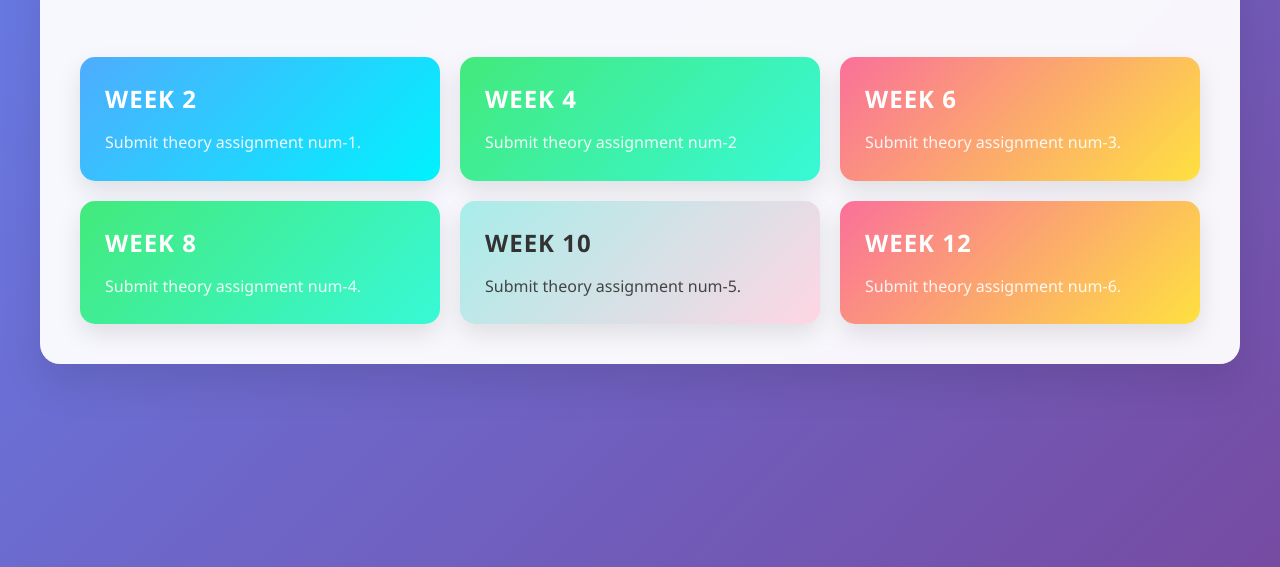
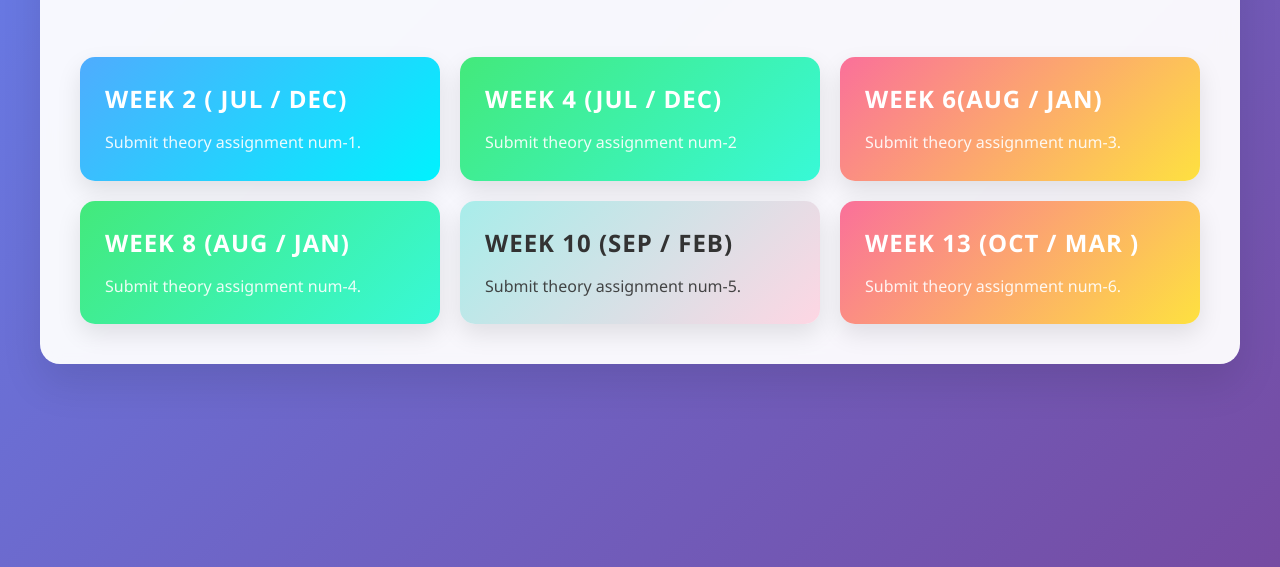
Before and after one commit to RMS-Sof/submission-guidelines, a plain HTML site: page index.html in a window 1280 px wide. Shown: the part 233-800 px from the top of the page. Drawn offline with Linux system fonts and the light colour scheme.

Commit message:
Update index.html

```diff
--- a/index.html
+++ b/index.html
@@ -3,7 +3,7 @@
 <head>
     <meta charset="UTF-8">
     <meta name="viewport" content="width=device-width, initial-scale=1.0">
-    <title>Submission Guidelines</title>
+    <title>Submission Timelines</title>
     <style>
         * {
             margin: 0;
@@ -278,7 +278,7 @@
 <body>
     <div class="container">
         <div class="header">
-            <h1>Submission Guidelines for Subjects</h1>
+            <h1>Submission Timelines for Subjects</h1>
             <p>By Prof. Rahul M. Samant</p>
         </div>
 
@@ -290,27 +290,27 @@
         <div id="theory" class="tab-content active">
             <div class="tiles-grid">
                 <div class="tile">
-                    <h3>Week 2</h3>
+                    <h3>Week 2 ( Jul / Dec)</h3>
                     <p>Submit theory assignment num-1.</p>
                 </div>
                 <div class="tile">
-                    <h3>Week 4</h3>
+                    <h3>Week 4 (Jul / Dec)</h3>
                     <p>Submit theory assignment num-2</p>
                 </div>
                 <div class="tile">
-                    <h3>Week 6</h3>
+                    <h3>Week 6(Aug / Jan)</h3>
                     <p>Submit theory assignment num-3.</p>
                 </div>
                 <div class="tile">
-                    <h3>Week 8</h3>
+                    <h3>Week 8 (Aug / Jan)</h3>
                     <p>Submit theory assignment num-4.</p>
                 </div>
                 <div class="tile">
-                    <h3>Week 10</h3>
+                    <h3>Week 10 (Sep / Feb) </h3>
                     <p>Submit theory assignment num-5.</p>
                 </div>
                 <div class="tile">
-                    <h3>Week 12</h3>
+                    <h3>Week 13 (Oct / Mar )</h3>
                     <p>Submit theory assignment num-6.</p>
                 </div>
             </div>
@@ -319,55 +319,55 @@
         <div id="lab" class="tab-content">
             <div class="tiles-grid">
                 <div class="tile">
-                    <h3>Week 1</h3>
+                    <h3>Week 1 (Jul/Dec)</h3>
                     <p>Prepare the Lab machine with the required tool and environment.</p>
                 </div>
                 <div class="tile">
-                    <h3>Week 2</h3>
+                    <h3>Week 2 (Jul/Dec)</h3>
                     <p>Perform Lab assignment -1 .</p>
                 </div>
                 <div class="tile">
-                    <h3>Week 3</h3>
+                    <h3>Week 3 (Jul/Dec)</h3>
                     <p>Check Lab assignment -1. Perform Lab assignment -2.</p>
                 </div>
                 <div class="tile">
-                    <h3>Week 4</h3>
+                    <h3>Week 4 (Jul/Dec)</h3>
                     <p>Check Lab assignment -2. Perform Lab assignment -3.</p>
                 </div>
                 <div class="tile">
-                    <h3>Week 5</h3>
+                    <h3>Week 5(Aug/Jan)</h3>
                     <p>Check Lab assignment -3. Mock Practical exam - Perform any one assignment from set { 1, 2, 3 } independently. Know and solve the difficulties you faced.</p>
                 </div>
                 <div class="tile">
-                    <h3>Week 6</h3>
+                    <h3>Week 6(Aug/Jan)</h3>
                     <p>Submit assignment set { 1, 2, 3 }. Perform Lab assignment -4.</p>
                 </div>
                 <div class="tile">
-                    <h3>Week 7</h3>
+                    <h3>Week 7(Aug/Jan)</h3>
                     <p>Check Lab assignment -4. Perform Lab assignment -5</p>
                 </div>
                 <div class="tile">
-                    <h3>Week 8</h3>
+                    <h3>Week 8(Aug/Jan)</h3>
                     <p>Check Lab assignment -5. Perform Lab assignment -6.</p>
                 </div>
                 <div class="tile">
-                    <h3>Week 9</h3>
+                    <h3>Week 9(Sep/Feb)</h3>
                     <p>Check Lab assignment - 6. Mock Practical exam - Perform any one assignment from set { 4, 5, 6 } independently. Know and solve the difficulties you faced.</p>
                 </div>
                 <div class="tile">
-                    <h3>Week 10</h3>
+                    <h3>Week 10(Sep/Feb)</h3>
                     <p>Perform Lab assignment - 7.</p>
                 </div>
                 <div class="tile">
-                    <h3>Week 11</h3>
+                    <h3>Week 11(Sep/Feb)</h3>
                     <p>Check Lab assignment - 7.</p>
                 </div>
                 <div class="tile">
-                    <h3>Week 12</h3>
+                    <h3>Week 12(Oct/Mar)</h3>
                     <p>Mock Practical exam. Perform any one assignment from set { 1, 2, 3, 4 } independently. Know and solve the difficulties you faced</p>
                 </div>
                 <div class="tile">
-                    <h3>Week 13</h3>
+                    <h3>Week 13(Oct/Mar)</h3>
                     <p>Final submission. Perform any one assignment from set { 5, 6, 7, 8  } independently. Know and solve the difficulties you faced</p>
                 </div>
             </div>
```
